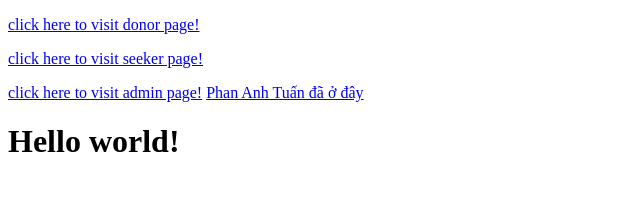
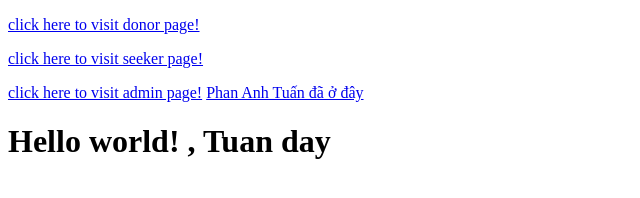
Before and after one commit to tan-creator/group5.bloodbank.github.io, a plain HTML site: page login.html in a window 1280 px wide. Shown: the whole page, without its empty margins (0-640 px from the left). Drawn offline with Linux system fonts and the light colour scheme.

Commit message:
tuan day

```diff
--- a/login.html
+++ b/login.html
@@ -17,6 +17,6 @@
         <a href="./admin_page/index.html">click here to visit admin page!</a>
         <a href="https://www.facebook.com/profile.php?id=100037963237838">Phan Anh Tuấn đã ở đây</a>
     </p>
-    <h1>Hello world!</h1>
+    <h1>Hello world! , Tuan day</h1>
 </body>
 </html>
```
